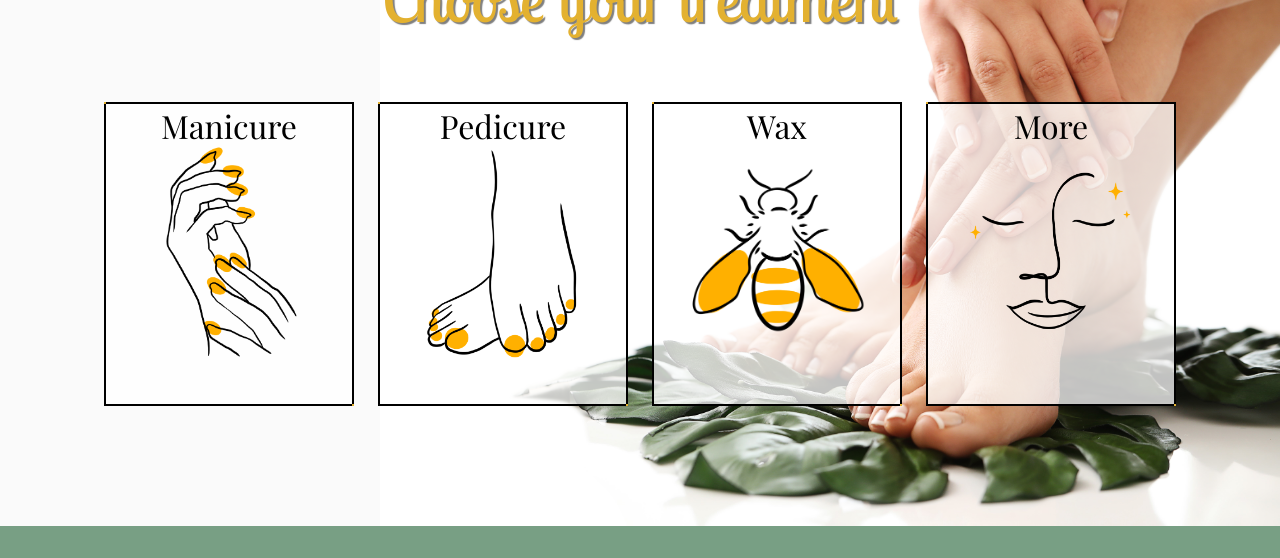
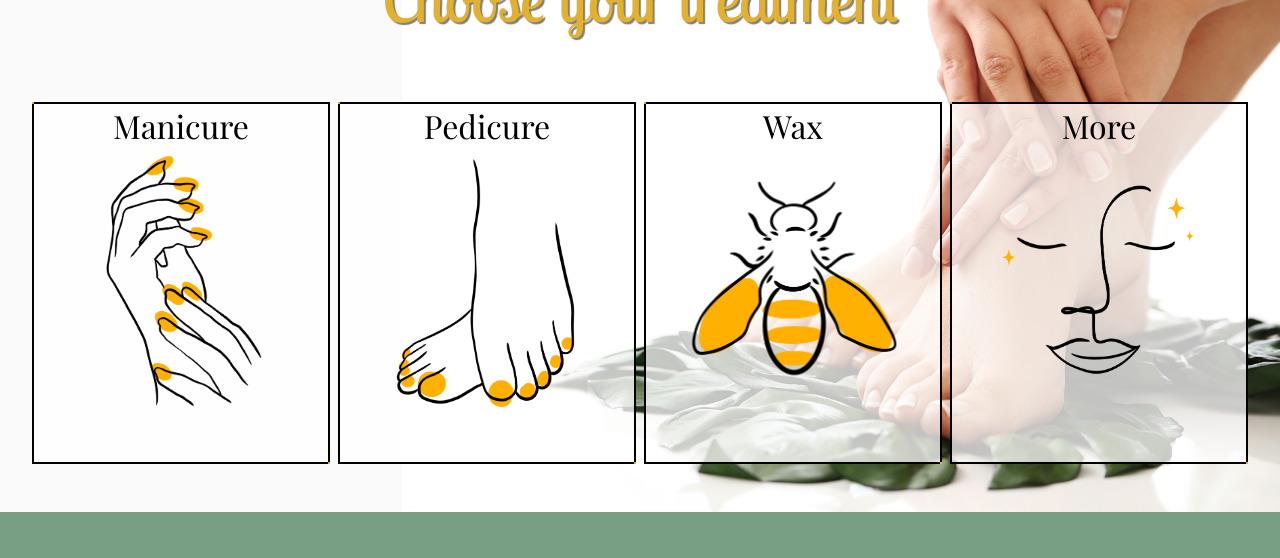
Before and after one commit to liyahyah96/DesignsNailBar, a React (Vite) app: page / in a window 1280 px wide. Shown: the part 1211-1769 px from the top of the page. Built offline with nearby package versions, Linux system fonts and the light colour scheme.

Commit message:
fix grid again..

```diff
--- a/src/index.css
+++ b/src/index.css
@@ -244,10 +244,8 @@ header {
 }
 
 .services-options {
-  min-height: 600px;
+  min-height: 450px;
   position: relative;
-  display: flex;
-  flex-direction: column;
 }
 
 .services-bg {
@@ -262,7 +260,7 @@ header {
 }
 
 .services-grid {
-  width: 85%;
+  width: 100%;
   height: 100%;
   max-width: 1410px;
   display: grid;
@@ -270,7 +268,7 @@ header {
   gap: 0.5em;
   place-items: center;
   margin: 0 auto;
-  padding: 2em 0;
+  padding: 2em 2em 3em 2em;
 }
 
 .services-grid > .card {
@@ -280,7 +278,6 @@ header {
   justify-self: center;
   aspect-ratio: 1 / 1.2;
   width: 100%;
-  max-width: 250px;
   position: relative;
   border: 2px solid black;
 }
```
